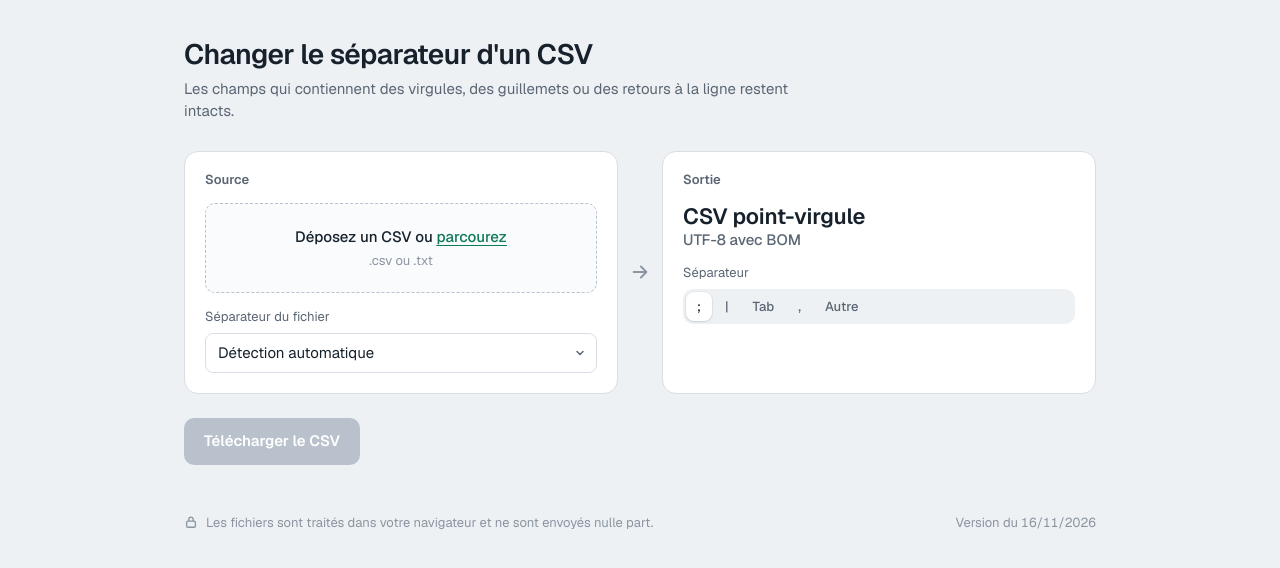
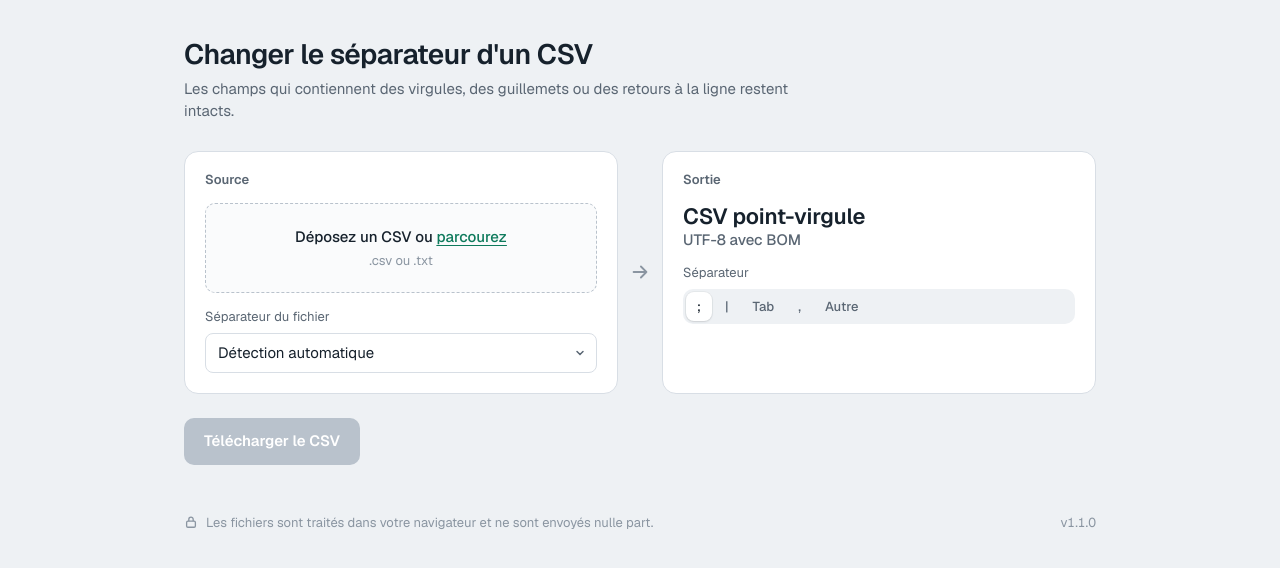
Before and after one commit to niccolomgnll/convertisseur, a plain HTML site: page index.html in a window 1280 px wide. Shown: the part 72-640 px from the top of the page. Drawn offline with nearby package versions, Linux system fonts and the light colour scheme.

Commit message:
v1.1.0 : numéro de version en bas de page et journal des versions
Co-Authored-By: Claude Opus 5.5 <noreply@anthropic.com>
Claude-Session: https://claude.ai/code/session_01WcEN75MwjNiLN27cUsNgC1

```diff
--- a/index.html
+++ b/index.html
@@ -380,7 +380,7 @@ var o=[];var l=Array.isArray(e);for(f=n.s.c;f<=n.e.c;++f)s[f]=ya(f);for(var c=n.
 <p class="privacy">
   <svg viewBox="0 0 16 16" fill="none" stroke="currentColor" stroke-width="1.5"><rect x="3" y="7" width="10" height="7" rx="1.5"/><path d="M5.5 7V5a2.5 2.5 0 015 0v2"/></svg>
   Les fichiers sont traités dans votre navigateur et ne sont envoyés nulle part.
-  <span style="margin-left:auto">Version du 16/11/2026</span>
+  <span style="margin-left:auto">v1.1.0</span>
 </p>
 
 </main>
```
Also changed, not shown: 1 other file.
